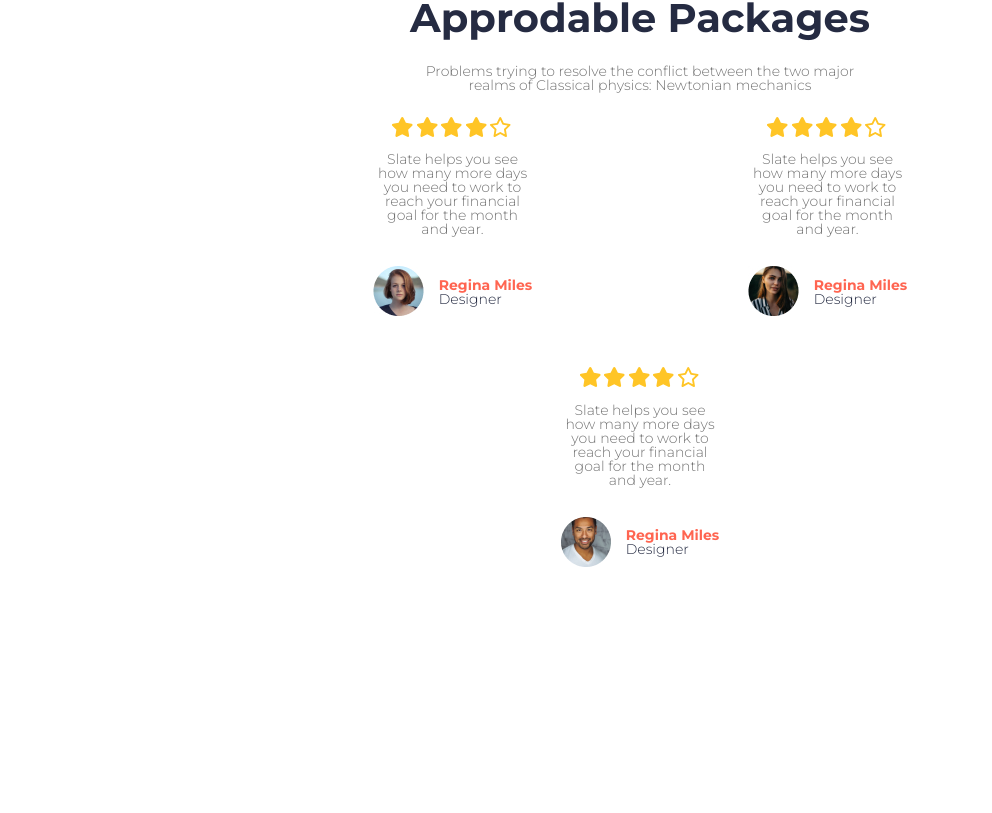
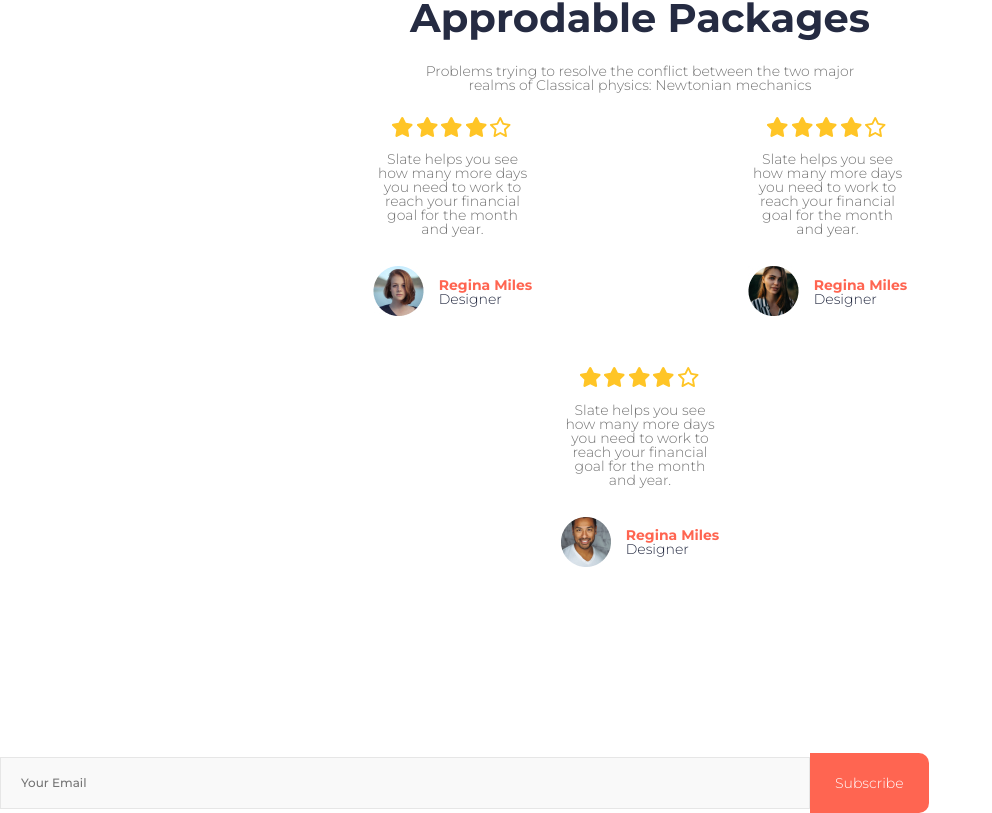
Before and after one commit to repsweet080303/react-training, a React (Vite) app in the folder practice-one/: page / in a window 1280 px wide. Shown: the part 7062-7875 px from the top of the page, without its empty margins (0-992 px from the left). Before the commit the page ends 7815 px from the top, so only its background shows below. Built offline with nearby package versions, Linux system fonts and the light colour scheme; the HTML template or start-up script is replaced by a standard one.

Commit message:
#123 create Form component and storybook

```diff
--- a/practice-one/src/components/common/Button/index.tsx
+++ b/practice-one/src/components/common/Button/index.tsx
@@ -6,11 +6,12 @@ const Button = ({
   variant = 'primary',
   size = 'md',
   children,
+  additionalClass,
   onClick,
 }: IButtonProps) => (
   <button
     type="button"
-    className={`btn btn__${variant} btn--${size}`}
+    className={`btn btn__${variant} btn--${size} ${additionalClass}`}
     onClick={(e) => onClick?.(e)}
   >
     {children}
--- /dev/null
+++ b/practice-one/src/components/common/Form/index.tsx
@@ -0,0 +1,12 @@
+import React from 'react';
+import { IInput } from '@/types/interfaces';
+import Button from '@/components/common/Button';
+
+const Form = ({ placeholder, type, children }: IInput) => (
+  <form action="" className="form-group">
+    <input type={type} className="form-email" placeholder={placeholder} />
+    <Button size="md" variant="primary" type="button" additionalClass="btn__subscribe">{children}</Button>
+  </form>
+);
+
+export default Form;
--- a/practice-one/src/pages/HomePage.tsx
+++ b/practice-one/src/pages/HomePage.tsx
@@ -6,9 +6,10 @@ import Company from '@/components/layouts/Company';
 import PopularCourse from '@/components/layouts/PopularCourse';
 import WatchPlan from '@/components/layouts/WatchPlan';
 import Testimonial from '@/components/layouts/Testimonial';
+import Input from '@/components/common/Form';
 
 const HomePage = () => (
-  <div className="cover">
+  <div className='cover'>
     <Header />
     <Hero />
     <Banner />
@@ -16,6 +17,9 @@ const HomePage = () => (
     <PopularCourse />
     <WatchPlan />
     <Testimonial />
+    <Input placeholder='Your Email' type='email'>
+      Subscribe
+    </Input>
   </div>
 );
 
--- a/practice-one/src/styles/components/_button.scss
+++ b/practice-one/src/styles/components/_button.scss
@@ -99,4 +99,11 @@
       margin: 0 76px 0 225px;
     }
   }
+
+  &__subscribe {
+    margin: 0;
+    padding: 21px 25px;
+    border-radius: $btn-border-left-radius;
+    font-family: $font-family-quaterdary;
+  }
 }
--- /dev/null
+++ b/practice-one/src/styles/components/_form.scss
@@ -0,0 +1,21 @@
+.form-email {
+  width: 60%;
+  height: 45px;
+  padding: 0 20px;
+  border: $form-border;
+  color: $paragraph-color;
+  background-color: $form-color;
+  font: {
+    size: $font-size-xs;
+    family: $font-family-secondary;
+  }
+
+  @include tablet {
+    height: 50px;
+  }
+
+  @include desktop {
+    height: 58px;
+    font-size: $font-size-xsm;
+  }
+}
--- a/practice-one/src/styles/components/_index.scss
+++ b/practice-one/src/styles/components/_index.scss
@@ -12,3 +12,4 @@
 @import 'scope';
 @import 'user';
 @import 'feedback';
+@import 'form';
--- a/practice-one/src/types/index.tsx
+++ b/practice-one/src/types/index.tsx
@@ -42,3 +42,5 @@ export type TypeLabelSize = 'sm' | 'md';
 export type TypeItemIcon = 'advantage' | 'disadvantage';
 
 export type TypeOptionsPlan = 'PAYMENT' | 'FREE';
+
+export type TypeForm = 'button' | 'checkbox' | 'email' | 'password' | 'submit' | 'submit';
```
Also changed, not shown: practice-one/src/types/interfaces.tsx (+8 -0 lines), 2 other files (tests, documents, lock files or other folders).
